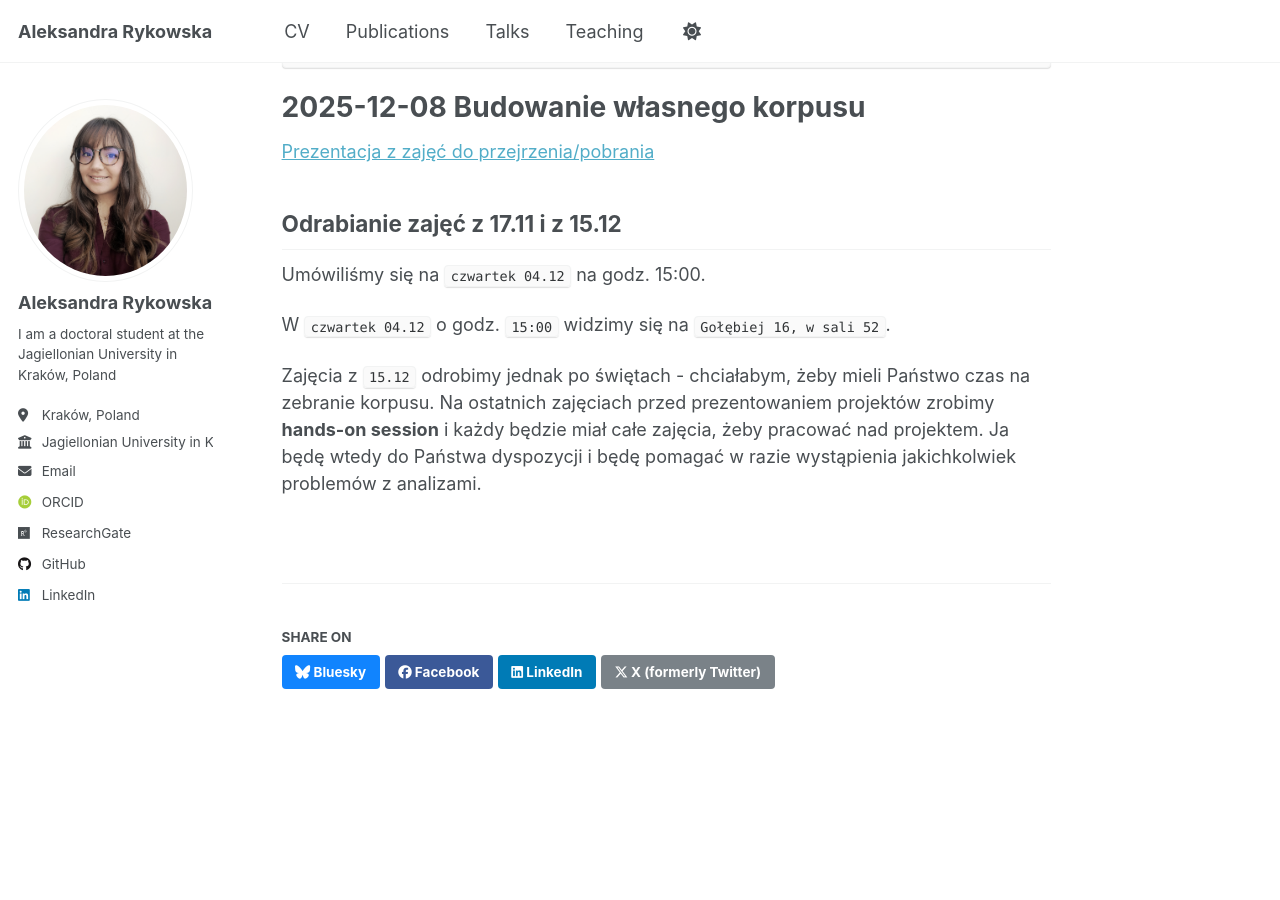
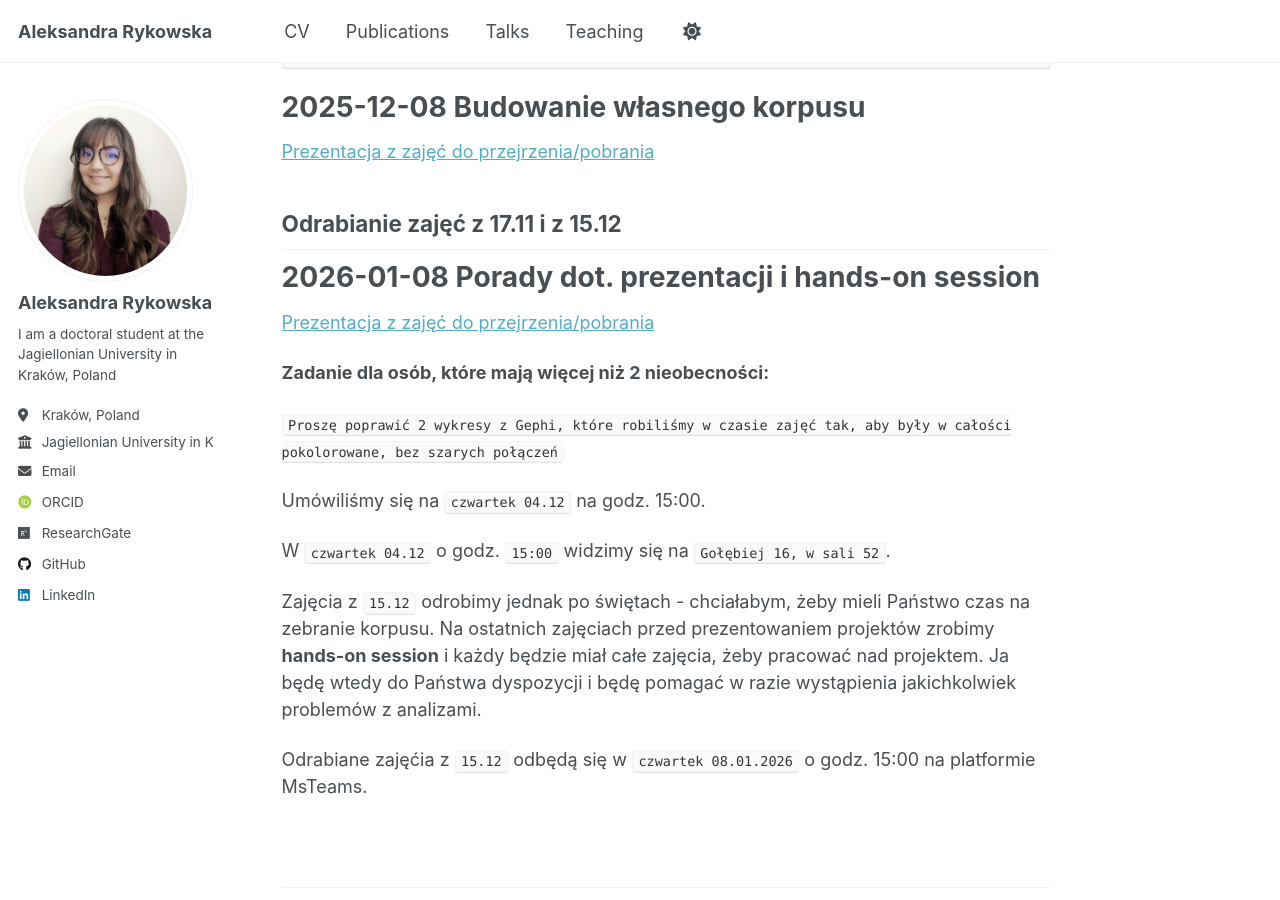
Before and after one commit to aleksandra2812/aleksandra2812.github.io, a Jekyll site: the page built from _teaching/2025-winter-teaching-1.md, in a window 1280 px wide and 900 px high, scrolled down 2867 px. Built offline with Jekyll 4.4.1, drawn with Linux system fonts in a browser that asks for light colours; some web fonts are replaced; a script that is not in the unit is left out.

Commit message:
Add new presentation

```diff
--- a/_teaching/2025-winter-teaching-1.md
+++ b/_teaching/2025-winter-teaching-1.md
@@ -111,8 +111,19 @@ Proszę wykonać analizy za pomocą funkcji `rolling.classify()` z użyciem `trz
 
 ## Odrabianie zajęć z 17.11 i z 15.12
 
+2026-01-08 Porady dot. prezentacji i hands-on session
+=====
+
+<a href="/files/0801Cyfrowe.pdf" target="_blank">Prezentacja z zajęć do przejrzenia/pobrania</a>
+
+**Zadanie dla osób, które mają więcej niż 2 nieobecności:**
+
+`Proszę poprawić 2 wykresy z Gephi, które robiliśmy w czasie zajęć tak, aby były w całości pokolorowane, bez szarych połączeń`
+
 Umówiliśmy się na `czwartek 04.12` na godz. 15:00.
 
 W `czwartek 04.12` o godz. `15:00` widzimy się na `Gołębiej 16, w sali 52`.
 
 Zajęcia z `15.12` odrobimy jednak po świętach - chciałabym, żeby mieli Państwo czas na zebranie korpusu. Na ostatnich zajęciach przed prezentowaniem projektów zrobimy **hands-on session** i każdy będzie miał całe zajęcia, żeby pracować nad projektem. Ja będę wtedy do Państwa dyspozycji i będę pomagać w razie wystąpienia jakichkolwiek problemów z analizami.
+
+Odrabiane zajęćia z `15.12` odbędą się w `czwartek 08.01.2026` o godz. 15:00 na platformie MsTeams.
```
Also changed, not shown: 1 other file.
